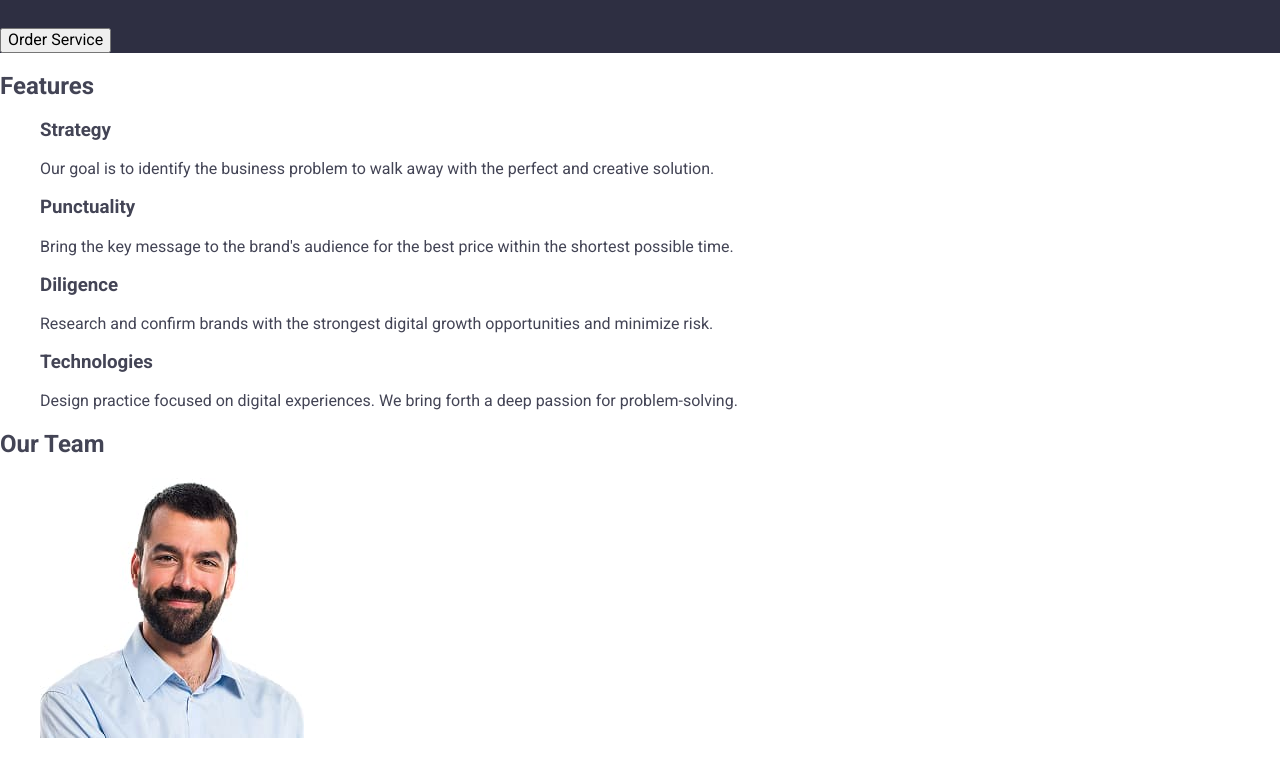
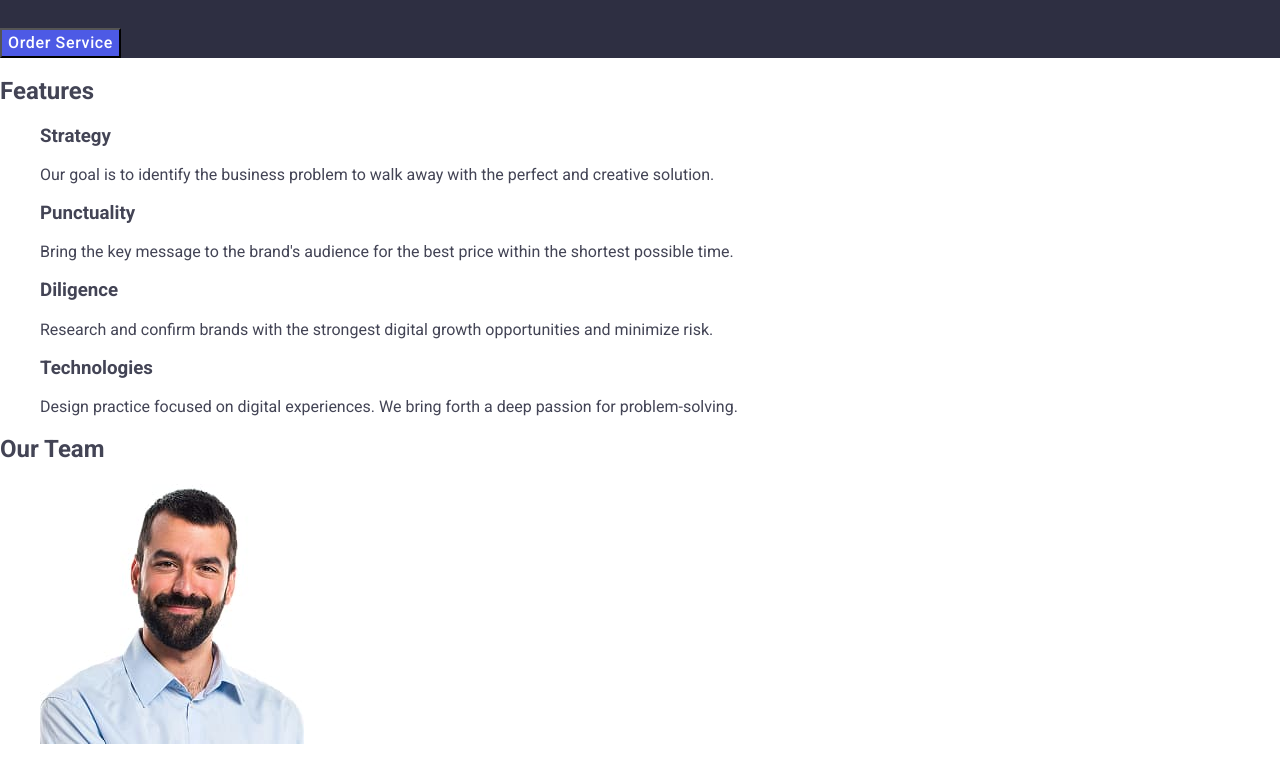
Before and after one commit to MyLyashok/goit-markup-hw-02, a plain HTML site: page index.html in a window 1280 px wide. Shown: the part 298-1057 px from the top of the page. Drawn offline with nearby package versions, Linux system fonts and the light colour scheme.

Commit message:
add button

```diff
--- a/css/style.css
+++ b/css/style.css
@@ -48,6 +48,15 @@ a {
 .hero-section {
     background-color: #2e2f42;;
 }
+.hero-button {
+
+        font-weight: 500;
+        font-size: 16px;
+        line-height: 1.5;
+        letter-spacing: 0.04em;
+        color: #fff;
+        background-color: #4d5ae5;
+}
 .hero-title {
         font-weight: 700;
         font-size: 56px;
--- a/index.html
+++ b/index.html
@@ -53,7 +53,7 @@
       <!-- Hero -->
       <section class="hero-section">
         <h1 class="hero-title">Effective Solutions for Your Business</h1>
-        <button type="button">Order Service</button>
+        <button class="hero-button" type="button">Order Service</button>
       </section>
       <!-- Features -->
       <section>
```
